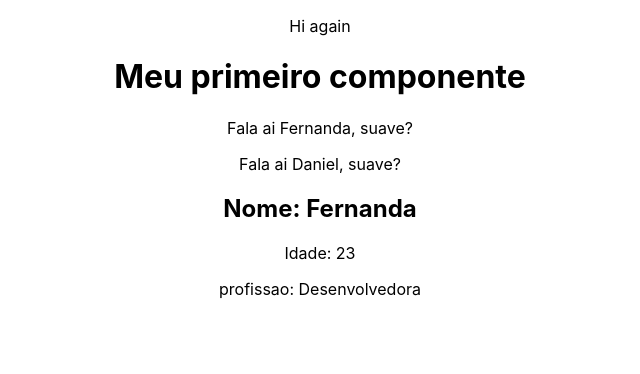
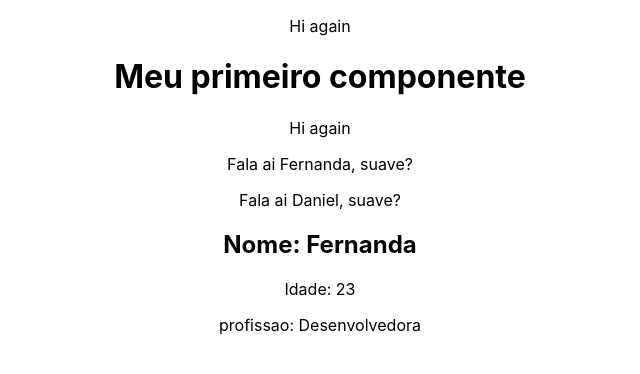
Before and after one commit to itsferlima/React, a React (Create React App) app in the folder meu-projeto/: page / in a window 1280 px wide. Shown: the top 374 px of the page, without its empty margins (320-960 px from the left). Built offline with nearby package versions, Linux system fonts and the light colour scheme.

Commit message:
remove labals add new components

```diff
--- a/meu-projeto/src/App.js
+++ b/meu-projeto/src/App.js
@@ -2,12 +2,14 @@ import './App.css';
 import HellowWord from './components/HelloWord';
 import SayMyName from './components/SayMyName';
 import Pessoa from './components/Pessoa';
+import Frase from './components/Frase';
 
 function App() {
 
   return (
     <div className="App">
       <HellowWord/>
+      <Frase></Frase>
       <SayMyName nome="Fernanda"/>
       <SayMyName nome="Daniel"/>
       <Pessoa nome="Fernanda" idade="23" profissao="Desenvolvedora"/>
```
